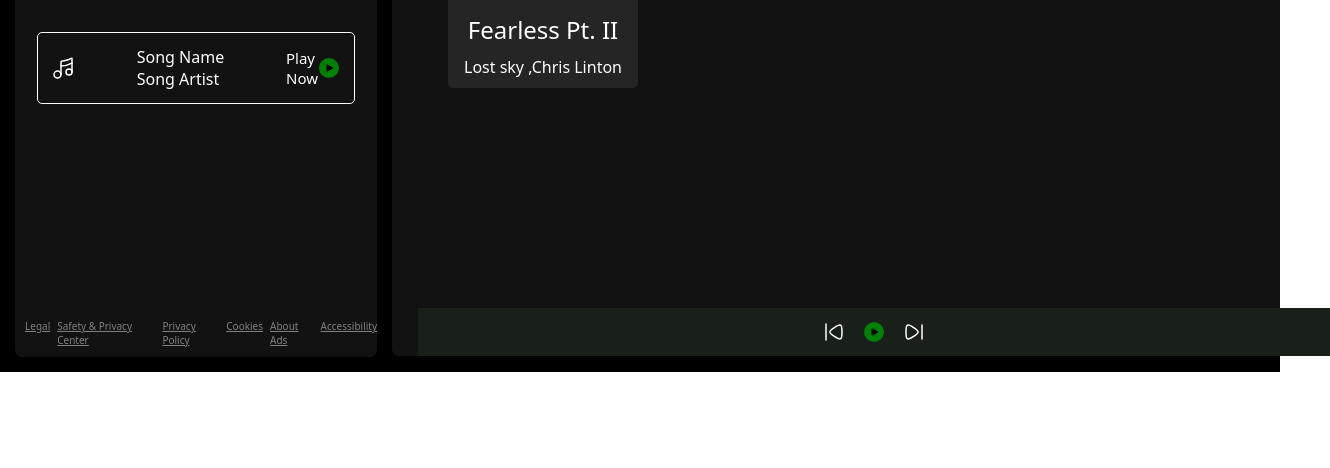
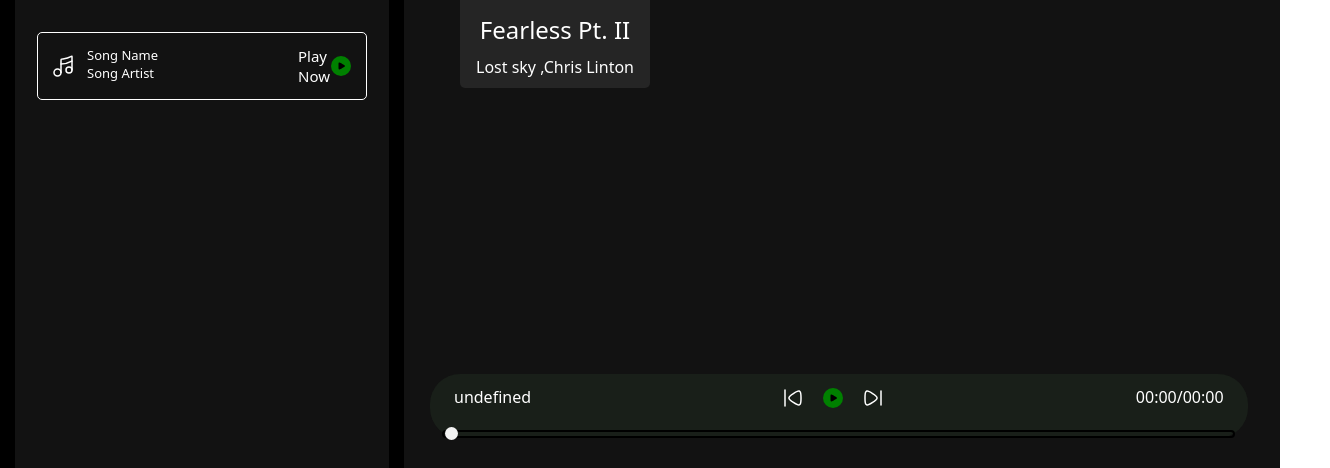
Before and after one commit to vinayagangadhar02/My-Music-Website, a plain HTML site: page index.html in a window 1280 px wide. Shown: the part 332-800 px from the top of the page, 1330 px wide, since content can reach past the window. Drawn offline with Linux system fonts and the light colour scheme; no server answers; a web font is replaced by a local one.

Commit message:
Added song playback functionality

```diff
--- a/index.html
+++ b/index.html
@@ -102,14 +102,21 @@
 
                 </div>
                 <div class="playbar">
+                    <div class="seekbar">
+                      <div class="circle">
+
+                      </div>
+                    </div>
+                    <div class="abovebar">
                       <div class="songinfo"></div>
                       <div class="songButtons">
-                        <img class="invert" src="./SVG/previousButton.svg">
-                        <img src="./SVG/playbutton.svg">
-                        <img class="invert" src="./SVG/nextButton.svg">
+                        <img class="invert" id="previous" src="./SVG/previousButton.svg">
+                        <img id="play" src="./SVG/playbutton.svg">
+                        <img class="invert" id="next"   src="./SVG/nextButton.svg">
                         </div>
                         <div class="songtime"></div>
                       </div>
+                    </div>
             </div>
         </div>
     </div>
--- a/script.js
+++ b/script.js
@@ -1,4 +1,20 @@
-console.log("Lets write Js");
+console.log("Lets write JS");
+function formatTime(seconds) {
+  if (isNaN(seconds) || seconds < 0) {
+    return "0:00"; // Handling invalid or negative inputs
+  }
+
+  let minutes = Math.floor(seconds / 60);
+  let remainingSeconds = Math.floor(seconds % 60);
+
+  // Ensure seconds are always two digits (e.g., 05 instead of 5)
+  remainingSeconds =
+    remainingSeconds < 10 ? "0" + remainingSeconds : remainingSeconds;
+
+  return minutes + ":" + remainingSeconds;
+}
+
+let currentSong = new Audio();
 
 async function getSongs() {
   let a = await fetch("http://127.0.0.1:5500/songs/");
@@ -9,42 +25,78 @@ async function getSongs() {
 
   let as = div.getElementsByTagName("a");
 
-  let songs=[]
-  for(let i=0;i<as.length;i++){
-    const ele=as[i];
-    if(ele.href.endsWith(".mp3")){
-        songs.push(ele.href.split("/songs/")[1])
+  let songs = [];
+  for (let i = 0; i < as.length; i++) {
+    const ele = as[i];
+    if (ele.href.endsWith(".mp3")) {
+      songs.push(decodeURIComponent(ele.href.split("/songs/")[1]));
     }
   }
-  return songs
+  return songs;
 }
 
-async function main(){
-let songs=await getSongs();
-console.log(songs)
+const playMusic = (track, pause = false) => {
+  currentSong.src = "/songs/" + track;
+  if (!pause) {
+    currentSong
+      .play()
+      .then(() => {
+        console.log(`Playing: ${track}`);
+      })
+      .catch((error) => {
+        console.error(`Error playing track: ${track}`, error);
+      });
+  }
 
-let songUL=document.querySelector(".songList").getElementsByTagName("ul")[0]
-for (const song of songs) {
-  songUL.innerHTML=songUL.innerHTML+`<li>
+  document.querySelector(".songinfo").innerHTML = track;
+  document.querySelector(".songtime").innerHTML = "00:00/00:00";
+};
+
+async function main() {
+  let songs = await getSongs();
+  console.log(songs);
+
+  playMusic(songs[0], true);
+  let songUL = document.querySelector(".songList ul");
+  for (const song of songs) {
+    songUL.innerHTML += `<li>
                                 <img class="invert" src="./SVG/music.svg">
                                 <div class="info">
-                                    <div>${song.replaceAll("%20","")}</div>
+                                    <div>${song}</div>
                                     <div>Song Artist</div>
                                 </div>
                                 <div class="playnow">
                                     <span>Play Now</span>
                                 <img  src="/SVG/playbutton.svg" alt="" >
                             </div>
-                             </li>`;
+                         </li>`;
+  }
+
+  let listItems = document.querySelectorAll(".songList li");
+  listItems.forEach((item) => {
+    item.addEventListener("click", () => {
+      let songName = item.querySelector(".info div").innerText.trim();
+      playMusic(songName);
+    });
+  });
+
+  play.addEventListener("click", () => {
+    if (currentSong.paused) {
+      currentSong.play();
+      play.src = "./SVG/pause.svg";
+    } else {
+      currentSong.pause();
+      play.src = "./SVG/playbutton.svg";
+    }
+  });
+  currentSong.addEventListener("timeupdate", () => {
+    let currentTime = Math.floor(currentSong.currentTime);
+    let duration = Math.floor(currentSong.duration);
+
+    document.querySelector(".songtime").innerHTML = `
+        ${formatTime(currentTime)} / ${formatTime(duration)}`;
+        document.querySelector(".circle").style.left=(currentSong.currentTime/currentSong.duration)*100+"%";
+  });
 }
 
-let audio=new Audio(songs[0])
-audio.play();
-
-audio.addEventListener("loadeddata",()=>{
-  let duration=audio.duration;
-  console.log(duration)
-
-})
-}
-main()
+main();
--- a/style.css
+++ b/style.css
@@ -166,10 +166,13 @@ max-height: 70vh;
 
 
 .playbar{
-    position: absolute;
-    bottom: 0;
+
+    position: fixed;
+    bottom: 30px;
+    height: 40px;
+    border-radius: 30px;
     background-color:rgb(25, 31, 25) ;
-    width: 100%;
+    width: 62vw;
     padding: 12px;
 }
 .songButtons{
@@ -209,6 +212,46 @@ max-height: 70vh;
     padding-right: 1px;
 
 }
-div .songList .info{
+.songList .info{
+  font-size: 13px;
+  width: 344px;
+}
 
+.songList{
+    height:544px;
+    overflow: auto;
+    margin-bottom: 44px;
 }
+
+.seekbar{
+    height:2px;
+    width:61.5vw;
+    border:2px solid black;
+    position: absolute;
+    bottom: 0;
+    border-radius: 10px;
+    padding: 1px;
+}
+
+.circle{
+    width:13px;
+    height:13px;
+    border-radius: 13px;
+    background-color: rgb(243, 243, 243);
+    position: relative;
+    bottom: 6px;
+    left:0%;
+     transition: left 0.5s;
+}
+
+.songButtons img{
+    cursor: pointer;
+}
+.songinfo ,.songtime{
+padding:0 12px;
+}
+
+.abovebar{
+    display: flex;
+    justify-content: space-between;
+}
```
Also changed, not shown: SVG/pause.svg (added), 8 other files.
